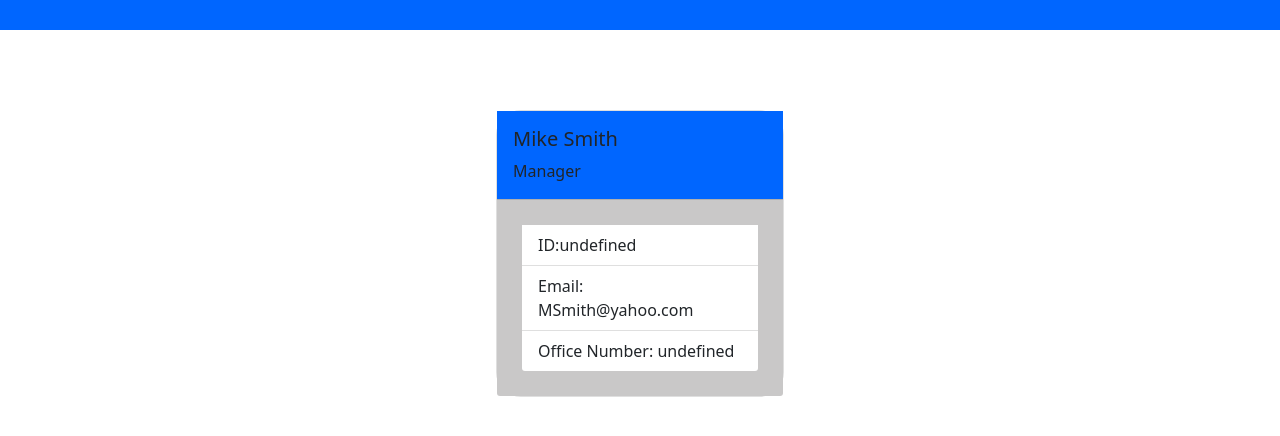
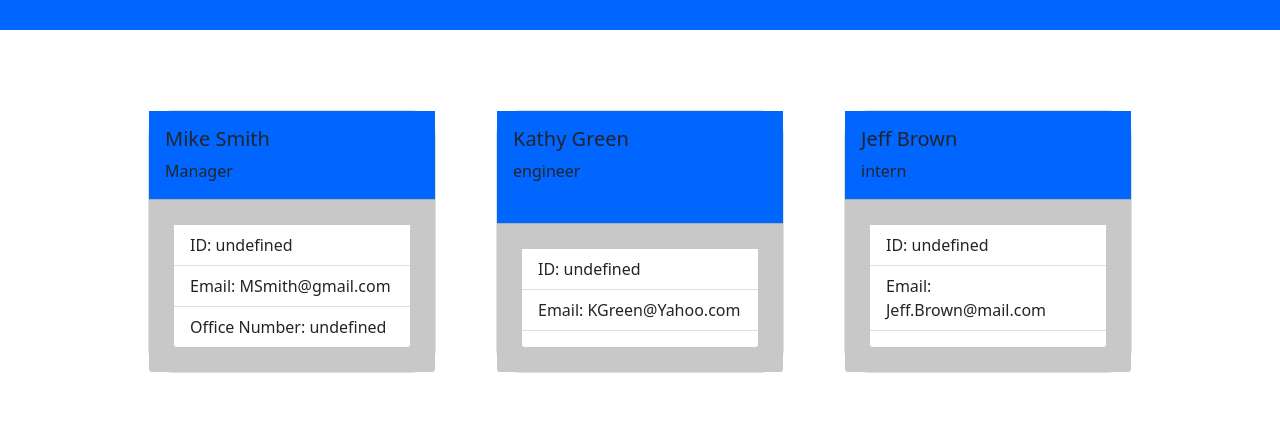
Before and after one commit to KDash201/Team-Profile-Generator, a website: page output/index.html in a window 1280 px wide. Shown: the part 120-556 px from the top of the page. Drawn offline with nearby package versions, Linux system fonts and the light colour scheme.

```diff
--- a/output/index.html
+++ b/output/index.html
@@ -22,9 +22,37 @@
         <p class="card-text">Manager</p>
       </div>
       <ul class="list-group list-group-flush">
-        <li class="list-group-item">ID:undefined</li>
-        <li class="list-group-item">Email: MSmith@yahoo.com</li>
+        <li class="list-group-item">ID: undefined</li>
+        <li class="list-group-item">Email: MSmith@gmail.com</li>
         <li class="list-group-item">Office Number: undefined</li>
+      </ul>
+    </div>
+
+
+
+      <div class="card" style="width: 18rem;">
+      <div class="card-body">
+        <h5 class="card-title">Kathy Green</h5>
+        <p class="card-text">engineer</p>
+      </div>
+      <ul class="list-group list-group-flush">
+        <li class="list-group-item">ID: undefined</li>
+        <li class="list-group-item">Email: KGreen@Yahoo.com</li>
+        <li class="list-group-item"></li>
+      </ul>
+    </div>
+
+
+
+      <div class="card" style="width: 18rem;">
+      <div class="card-body">
+        <h5 class="card-title">Jeff Brown</h5>
+        <p class="card-text">intern</p>
+      </div>
+      <ul class="list-group list-group-flush">
+        <li class="list-group-item">ID: undefined</li>
+        <li class="list-group-item">Email: Jeff.Brown@mail.com</li>
+        <li class="list-group-item"></li>
       </ul>
     </div>
 
```
Also changed, not shown: README.md.
